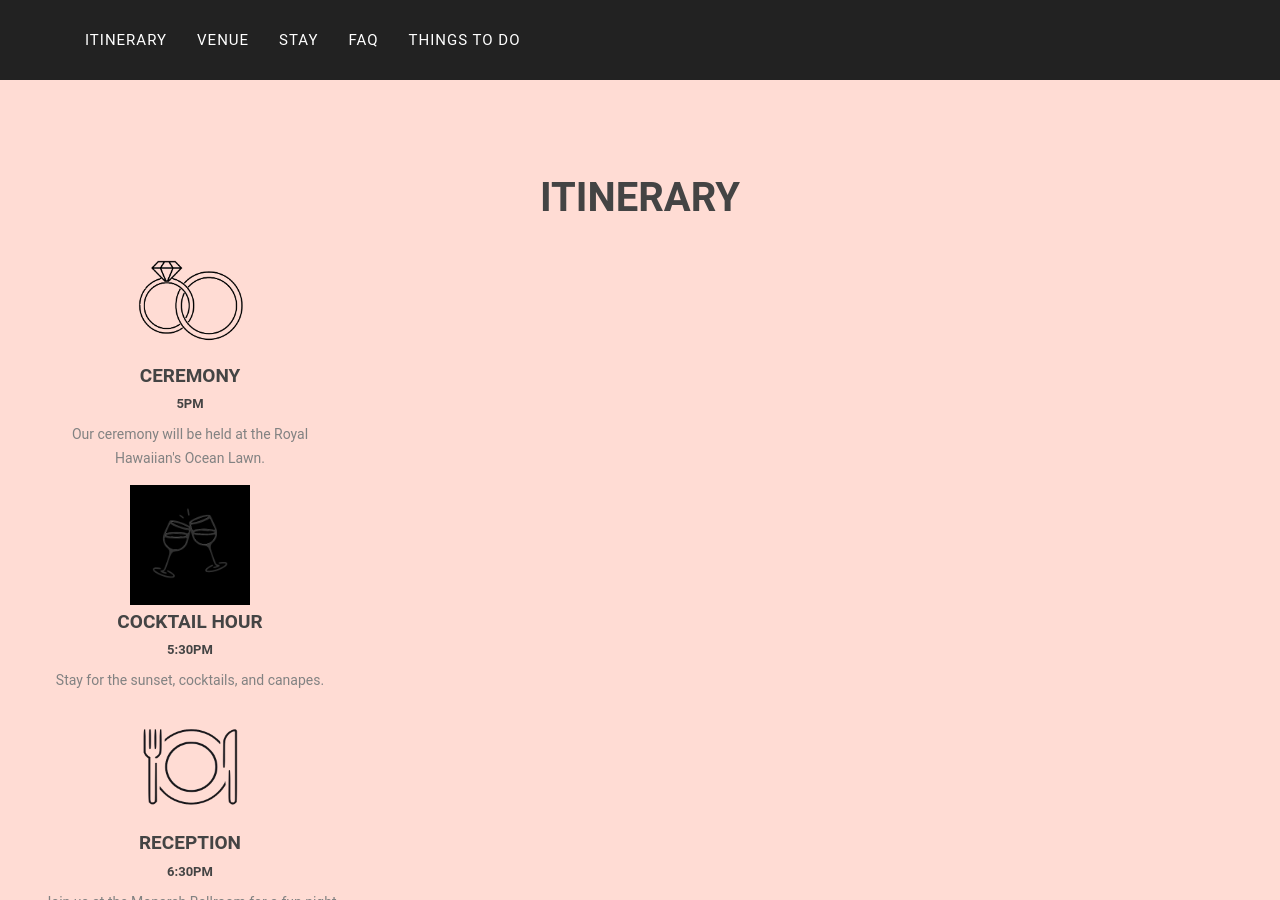
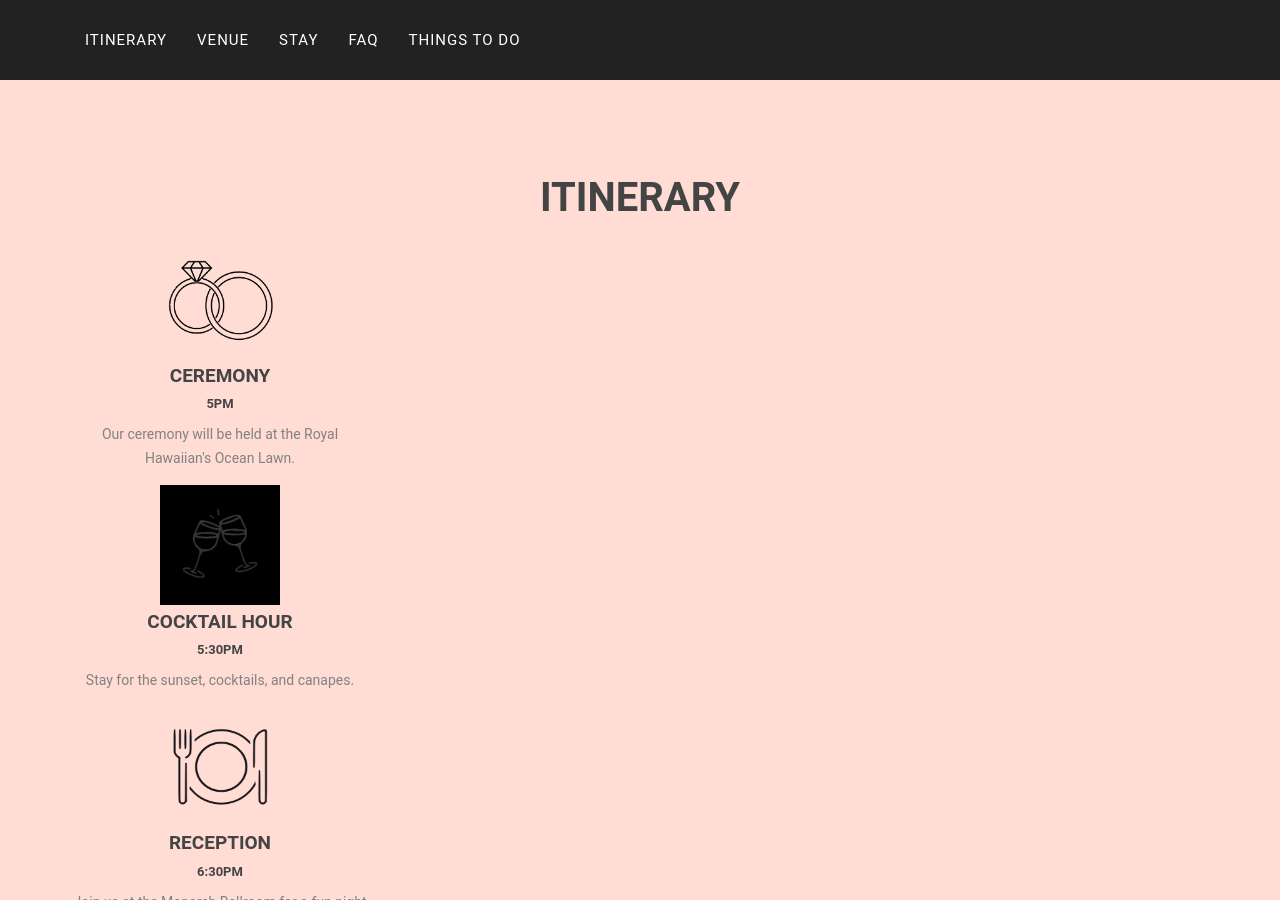
Before and after one commit to ceciliaxli/wedding-website, a Jekyll site: the page built from index.html, in a window 1280 px wide and 900 px high, scrolled down 749 px. Built offline with Jekyll 4.4.1, drawn with Linux system fonts in a browser that asks for light colours; some web fonts are replaced.

Commit message:
Update itinerary.html

```diff
--- a/_includes/en_data/itinerary.html
+++ b/_includes/en_data/itinerary.html
@@ -6,8 +6,8 @@
                 <h2 class="section-heading">Itinerary</h2>
             </div>
         </div>
-        <div class="row">
-            <div class="row text-center" style="width: 30rem;">
+        <div class="col">
+            <div class="col text-center" style="width: 30rem;">
                 <span class="fa-stack fa-4x">
                     <img src="https://ceciliaxli.github.io/wedding-website/img/events/ceremony.png" width="120" height="120"></img>
                 </span>
@@ -19,7 +19,7 @@
                     <p class="text-muted">Our ceremony will be held at the Royal Hawaiian's Ocean Lawn.</p>
                 </div>
             </div>
-            <div class="row text-center" style="width: 30rem;">
+            <div class="col text-center" style="width: 30rem;">
                 <span class="fa-stack fa-4x">
                     <img src="https://ceciliaxli.github.io/wedding-website/img/events/cocktail-hour.png" width="120" height="120"></img>
                 </span>
@@ -31,7 +31,7 @@
                     <p class="text-muted">Stay for the sunset, cocktails, and canapes.</p>
                 </div>
             </div>
-            <div class="row text-center" style="width: 30rem;">
+            <div class="col text-center" style="width: 30rem;">
                 <span class="fa-stack fa-4x">
                     <img src="https://ceciliaxli.github.io/wedding-website/img/events/reception.png" width="120" height="120"></img>
                 </span>
@@ -43,9 +43,9 @@
                     <p class="text-muted">Join us at the Monarch Ballroom for a fun night of dinner, drinks, and dancing!</p>
                 </div>
             </div>
-            <div class="row text-center" style="width: 30rem;">
+            <div class="col text-center" style="width: 30rem;">
                 <span class="fa-stack fa-4x">
-                    <img src="https://ceciliaxli.github.io/wedding-website/img/events/reception.png" width="120" height="120"></img>
+                    <img src="https://ceciliaxli.github.io/wedding-website/img/events/afterparty.png" width="120" height="120"></img>
                 </span>
                 <div class="timeline-heading">
                     <h4>Afterparty</h4>
```
